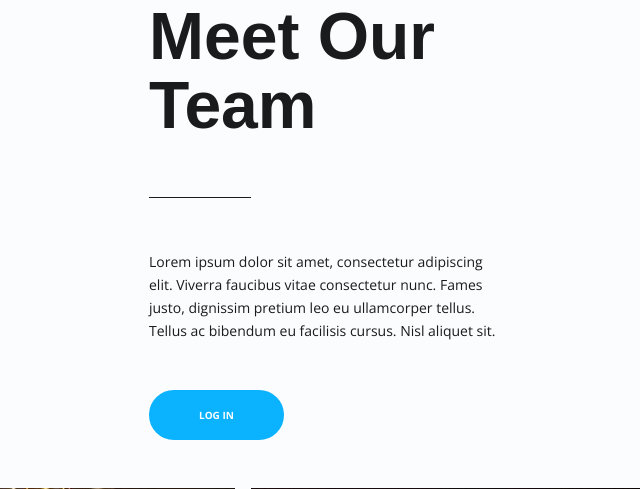
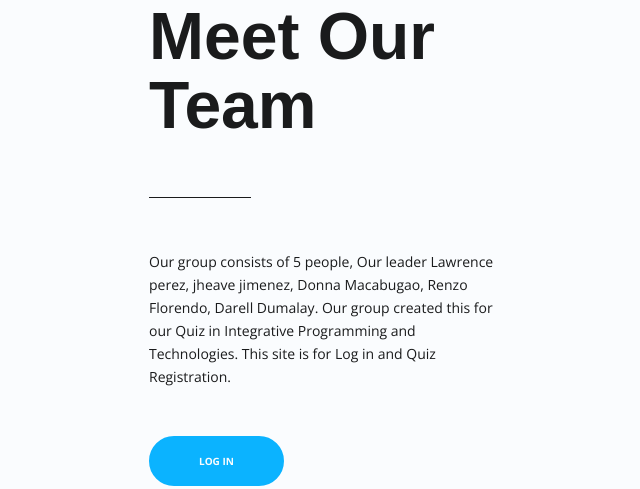
Before and after one commit to Eloquade/login-and-register, a PHP site: page /login-register/index.php in a window 1280 px wide. Shown: the part 96-585 px from the top of the page, without its empty margins (313-953 px from the left). Run offline with PHP 8.4, Linux system fonts and the light colour scheme; data that the repository does not hold is empty; some web fonts are replaced.

Commit message:
Addded Group Description

```diff
--- a/app/views/index.php
+++ b/app/views/index.php
@@ -18,10 +18,9 @@
           <h1 class="info__title">Meet Our Team</h1>
           <span class="info__spacer"></span>
           <p class="info__subtext">
-            Lorem ipsum dolor sit amet, consectetur adipiscing elit. Viverra
-            faucibus vitae consectetur nunc. Fames justo, dignissim pretium leo
-            eu ullamcorper tellus. Tellus ac bibendum eu facilisis cursus. Nisl
-            aliquet sit.
+           Our group consists of 5 people, Our leader Lawrence perez,  jheave jimenez,  Donna Macabugao,
+           Renzo Florendo,  Darell Dumalay. Our group created this for our Quiz in Integrative Programming and Technologies.
+           This site is for Log in and Quiz Registration.
           </p>
           <?php if(isset($_SESSION['user_id'])) : ?>
             <a href="<?php echo URLROOT; ?>/users/log" class="info__cta">Log out</a>
```
